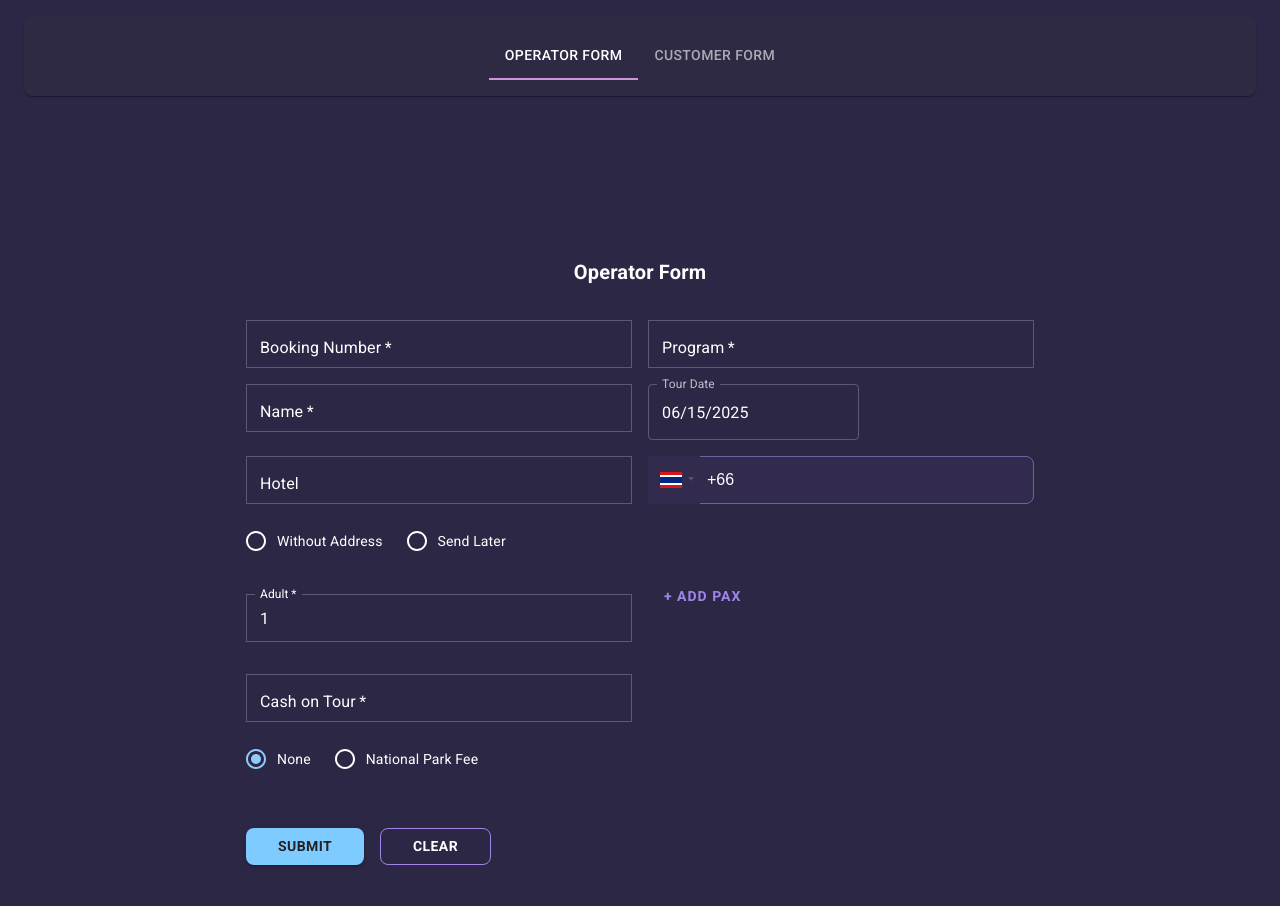
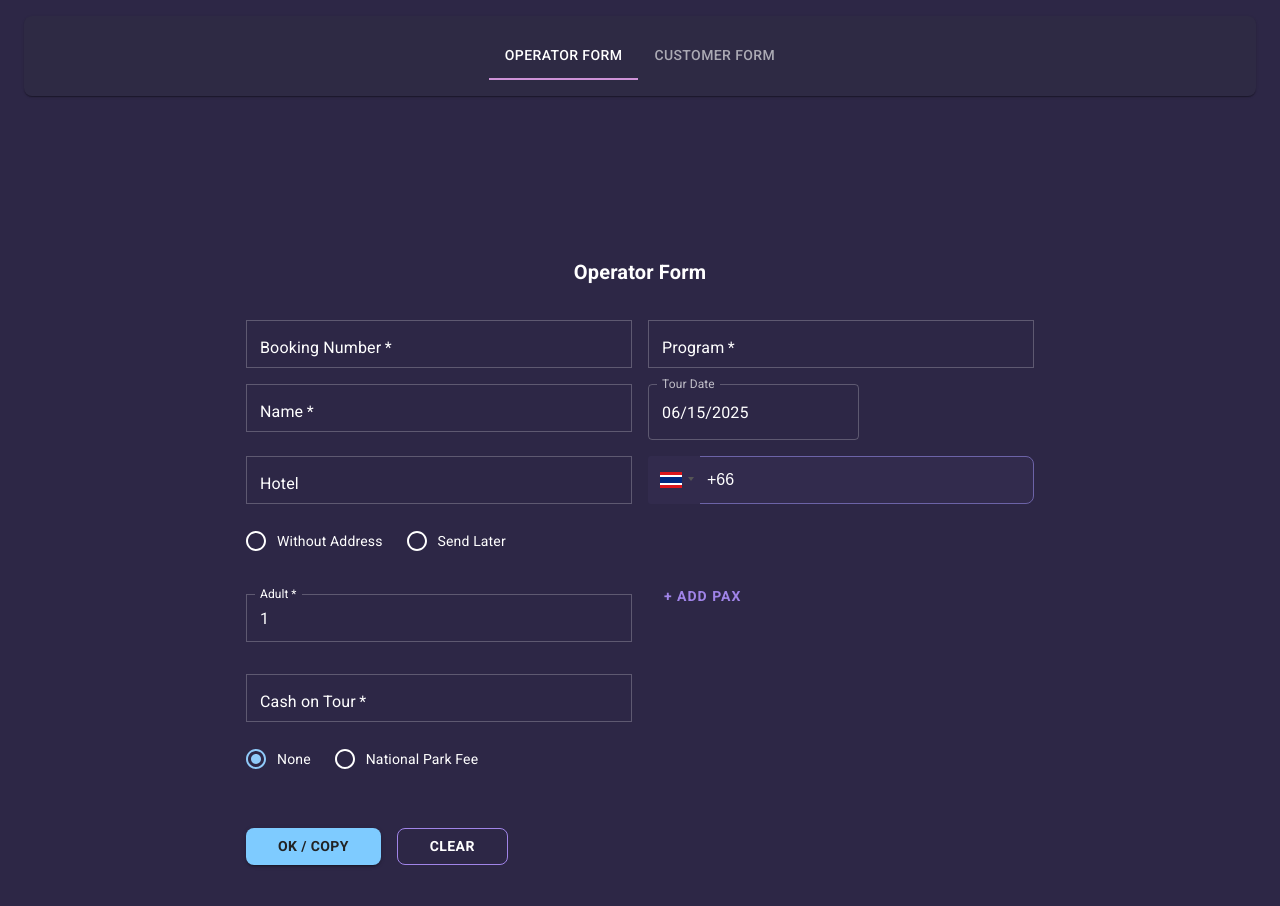
Before and after one commit to majidorc/text-generator, a Next.js app: page /forms in a window 1280 px wide. Shown: the top 906 px of the page. Built offline with nearby package versions, Linux system fonts and the light colour scheme.

Commit message:
Change submit button labels to 'OK / Copy' on OperatorForm and Customer pages

```diff
--- a/pages/OperatorForm.js
+++ b/pages/OperatorForm.js
@@ -397,7 +397,7 @@ export default function OperatorForm() {
             {/* Buttons */}
             <Grid item xs={12} sx={{ display: "flex", gap: 2, mt: 4 }}>
               <Button type="submit" variant="contained" sx={{ bgcolor: "#7ecbff", color: '#222', fontWeight: 700, borderRadius: 2, px: 4, '&:hover': { bgcolor: '#4fa3d1' } }}>
-                SUBMIT
+                OK / Copy
               </Button>
               <Button variant="outlined" color="secondary" onClick={handleClear} sx={{ borderColor: '#a084e8', color: '#fff', fontWeight: 700, borderRadius: 2, px: 4, '&:hover': { bgcolor: '#3a2e6e', borderColor: '#fff' } }}>
                 CLEAR
--- a/pages/customer.js
+++ b/pages/customer.js
@@ -221,7 +221,7 @@ export default function Customer() {
             {!showFeeFields && (
               <>
                 <Button variant="contained" color="primary" sx={{ bgcolor: "#a084e8", minWidth: 180 }} onClick={() => handleSubmit(false)}>
-                  Send Mail
+                  OK / Copy
                 </Button>
                 <Button variant="contained" color="secondary" sx={{ bgcolor: "#a084e8", minWidth: 180 }} onClick={handleToggleFee}>
                   With Fee
@@ -231,7 +231,7 @@ export default function Customer() {
             {showFeeFields && (
               <>
                 <Button variant="contained" color="primary" sx={{ bgcolor: "#a084e8", minWidth: 180 }} onClick={handleWithFeeConfirm}>
-                  Send Mail
+                  OK / Copy
                 </Button>
                 <Button variant="contained" color="secondary" sx={{ bgcolor: "#a084e8", minWidth: 180 }} onClick={handleToggleFee}>
                   Without Fee
```
